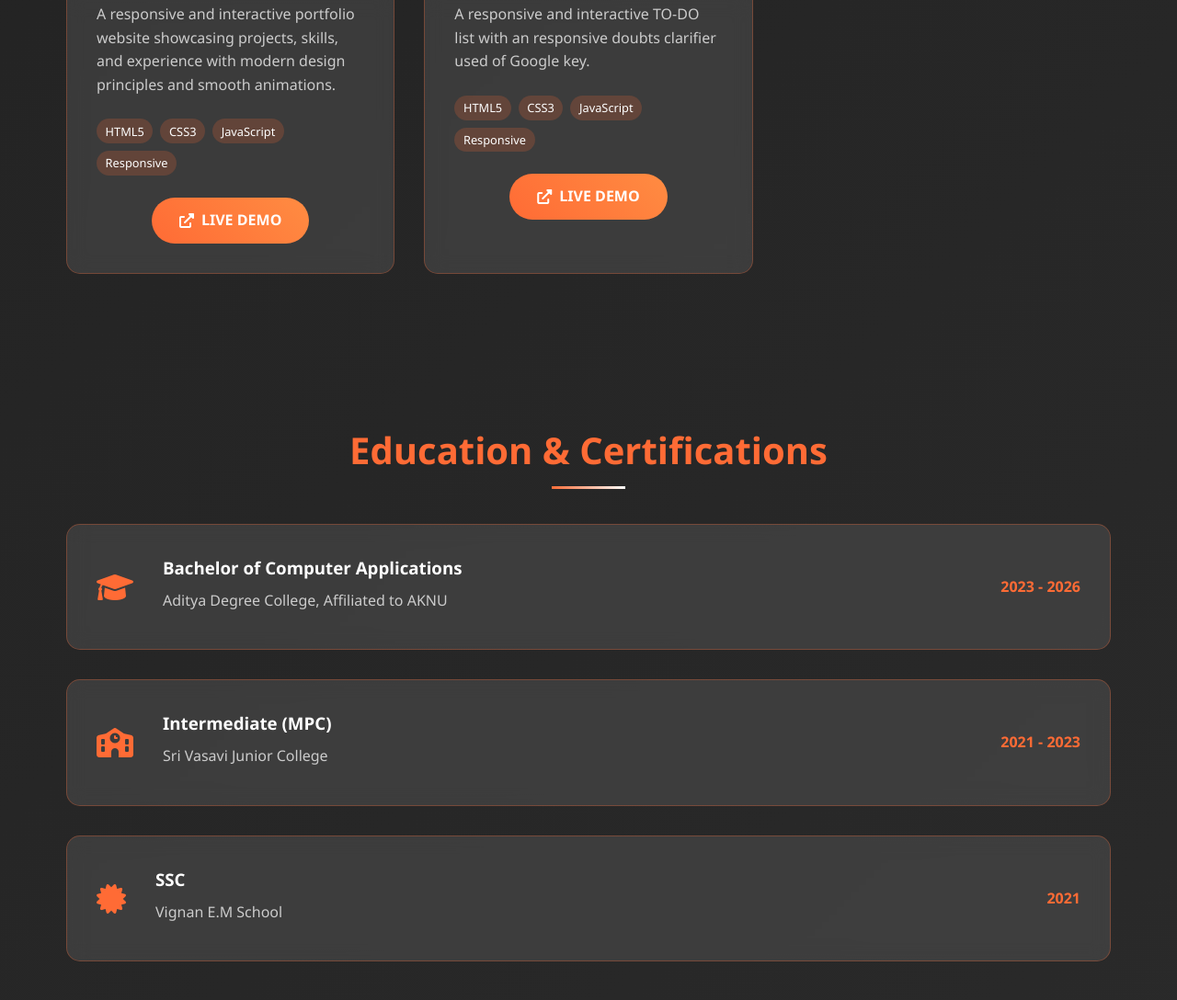
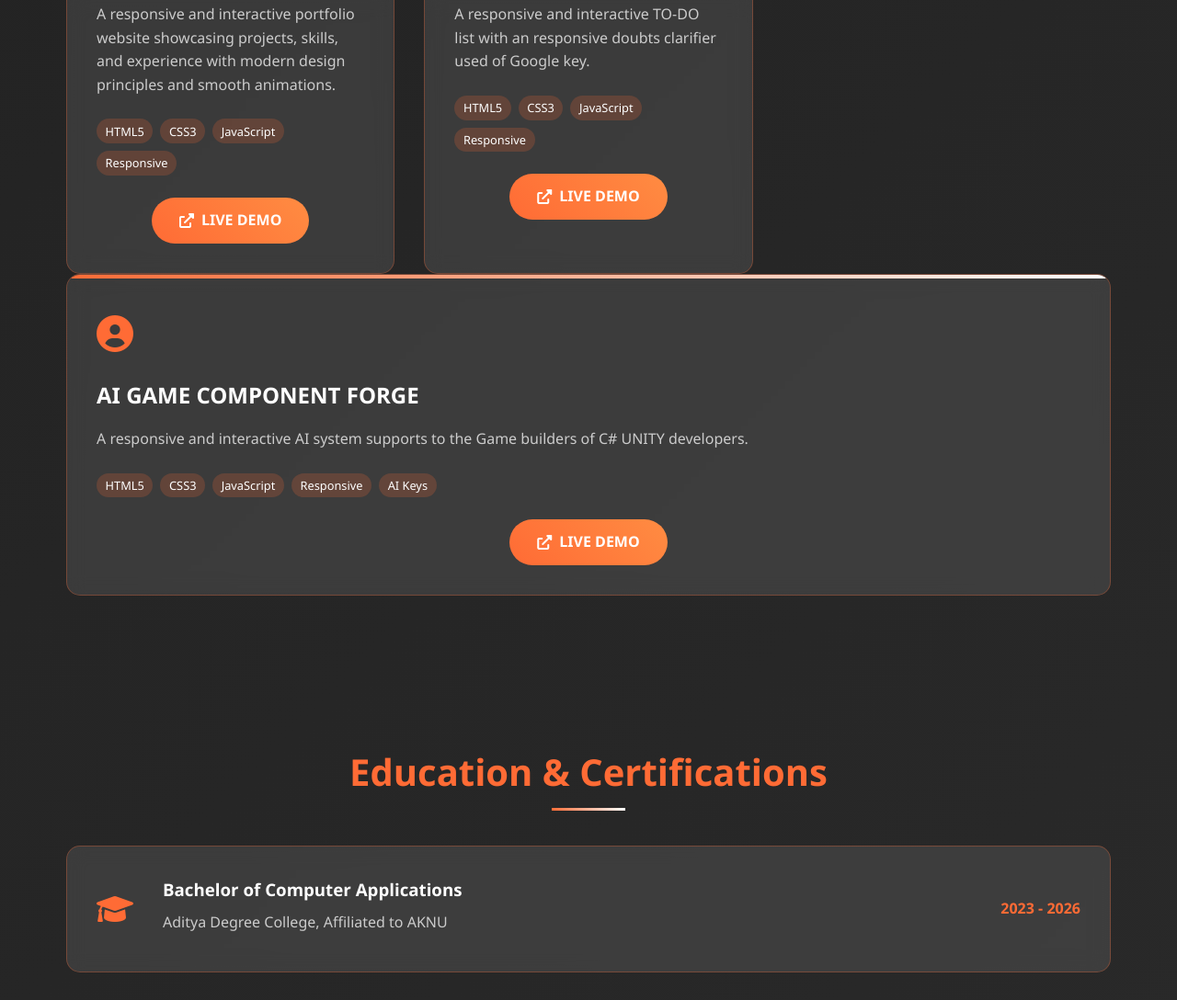
Before and after one commit to hari2089/hari-portfolio, a plain HTML site: page index.html in a window 1280 px wide. Shown: the part 4232-5320 px from the top of the page at 92% size. Drawn offline with Linux system fonts and the light colour scheme.

Commit message:
Update index.html

```diff
--- a/index.html
+++ b/index.html
@@ -934,6 +934,30 @@
             </div>
 
         </div>
+        <div class="project-card">
+                <div class="project-icon">
+                    <i class="fas fa-user-circle"></i>
+                </div>
+                <h3 class="project-title">AI GAME COMPONENT FORGE </h3>
+                <p class="project-description">
+                    A responsive and interactive AI system supports to the Game builders of C# UNITY developers.
+                </p>
+                <div class="project-tech">
+                    <span class="tech-tag">HTML5</span>
+                    <span class="tech-tag">CSS3</span>
+                    <span class="tech-tag">JavaScript</span>
+                    <span class="tech-tag">Responsive</span>
+                    <span class="tech-tag"> AI Keys </span>
+                </div>
+                <div class="cta-buttons">
+                    <a href="https://hari2089.github.io/AI-GCF/" class="btn btn-primary" target="_blank" rel="noopener noreferrer">
+                        <i class="fas fa-external-link-alt"></i>
+                        LIVE DEMO
+                    </a>
+                </div>
+            </div>
+
+        </div>
     </section>
 
     <!-- Education Section -->
```
